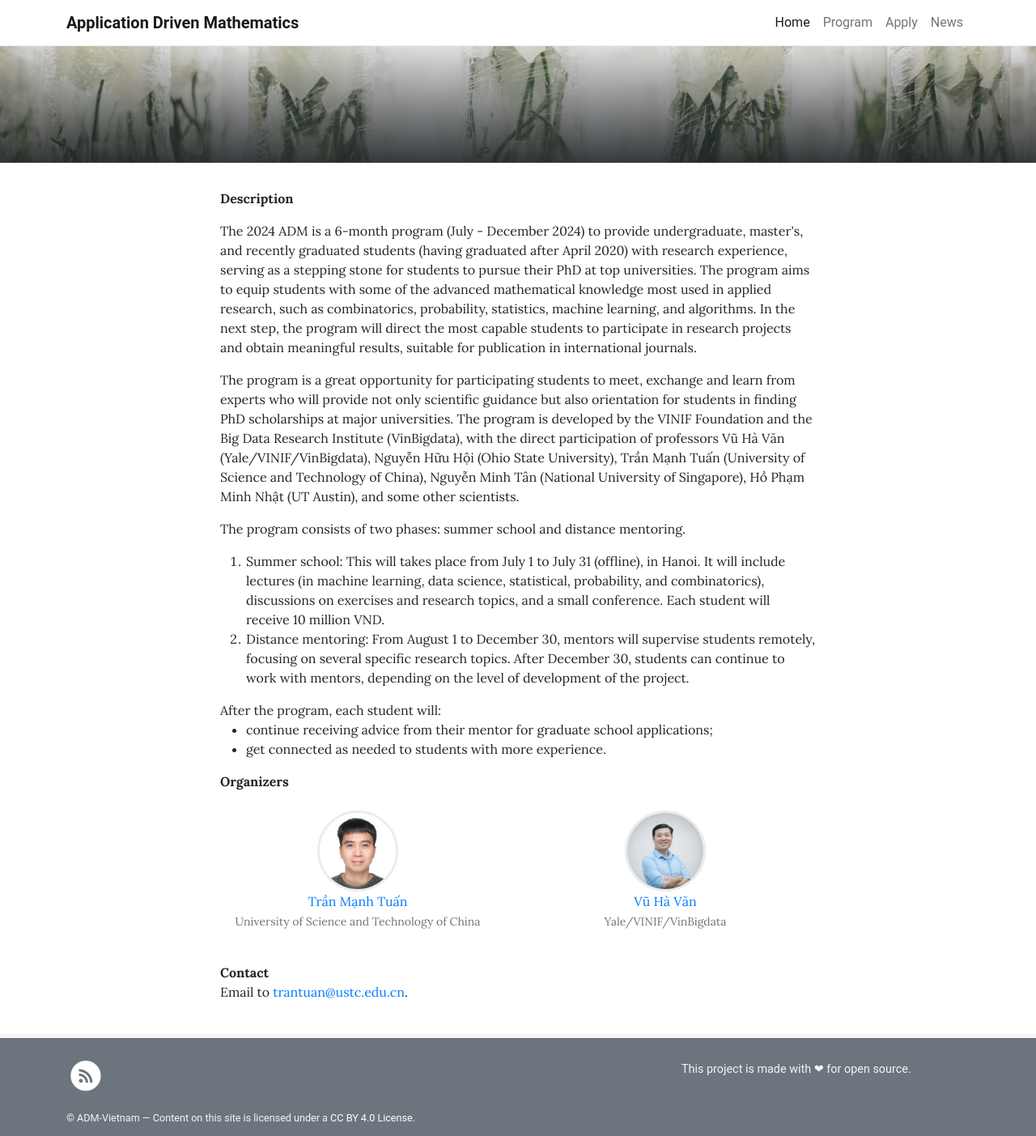
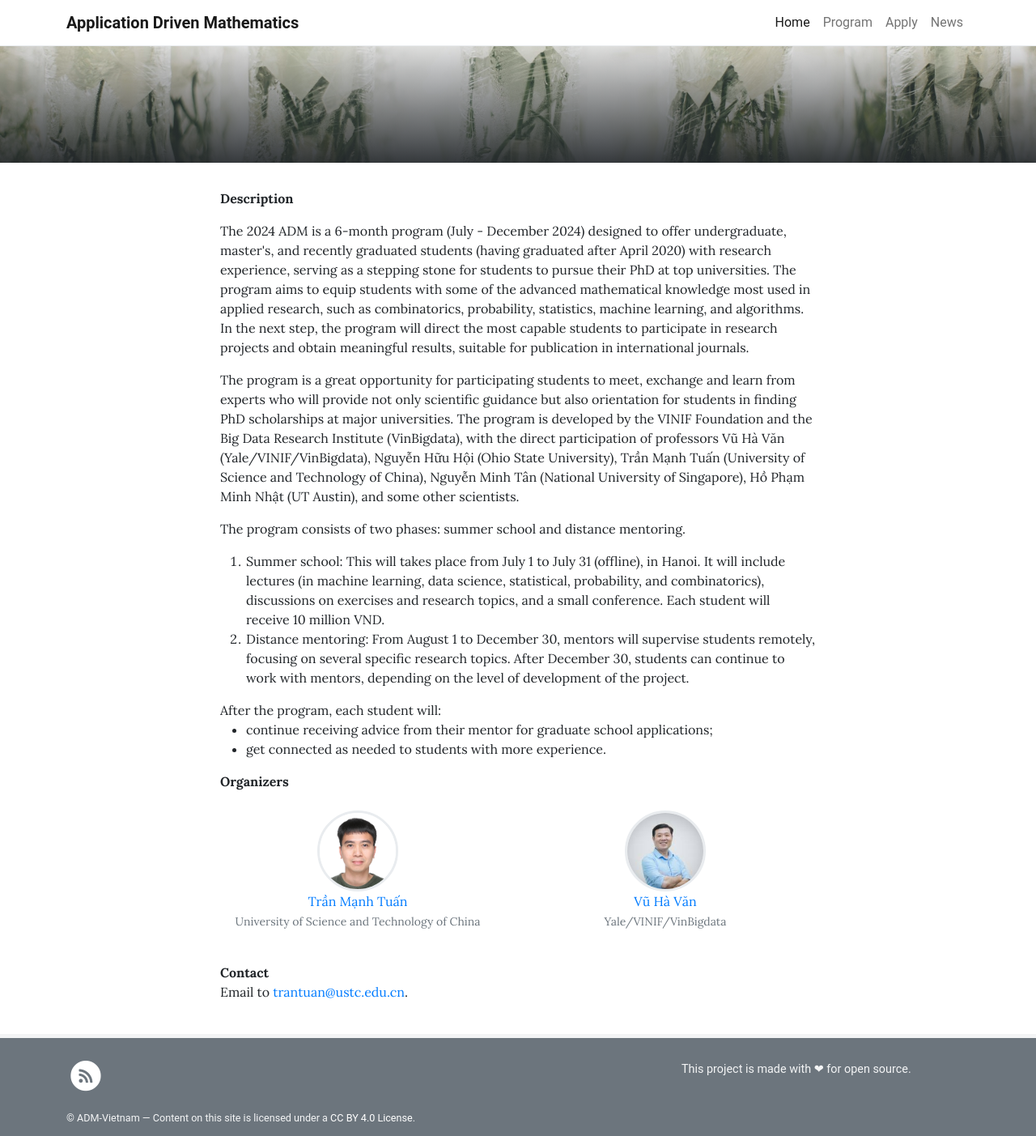
Before and after one commit to adm-vietnam/adm-vietnam.github.io, a Jekyll site: the page built from pages/home.md, in a window 1280 px wide. Shown: the whole page at 81% size. Built offline with Jekyll 4.4.1, drawn with Linux system fonts in a browser that asks for light colours.

Commit message:
Update home.md

```diff
--- a/pages/home.md
+++ b/pages/home.md
@@ -8,7 +8,7 @@ permalink: /
 
 <b>Description</b> <br>
 <p>
-The 2024 ADM is a 6-month program (July - December 2024) to provide undergraduate, master's, and recently graduated students (having graduated after April 2020) with research experience, serving as a stepping stone for students to pursue their PhD at top universities. The program aims to equip students with some of the advanced mathematical knowledge most used in applied research, such as combinatorics, probability, statistics, machine learning, and algorithms. In the next step, the program will direct the most capable students to participate in research projects and obtain meaningful results, suitable for publication in international journals.
+The 2024 ADM is a 6-month program (July - December 2024) designed to offer undergraduate, master's, and recently graduated students (having graduated after April 2020) with research experience, serving as a stepping stone for students to pursue their PhD at top universities. The program aims to equip students with some of the advanced mathematical knowledge most used in applied research, such as combinatorics, probability, statistics, machine learning, and algorithms. In the next step, the program will direct the most capable students to participate in research projects and obtain meaningful results, suitable for publication in international journals.
 </p>
 
 <p>
```
